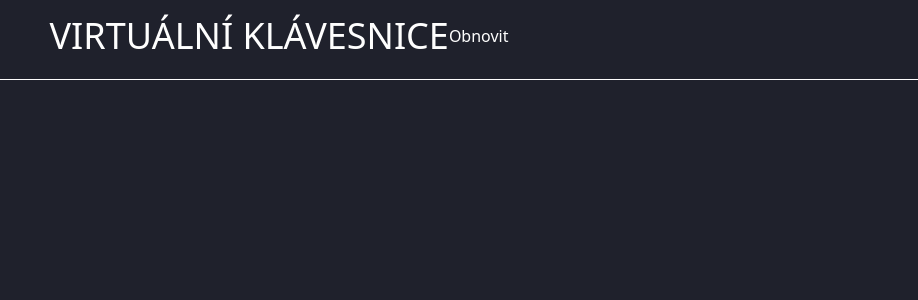
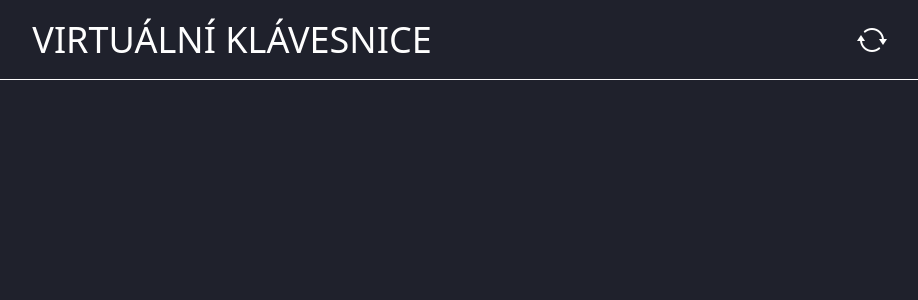
Before and after one commit to OndrejLosensky/virtual-keyboard, a React (Create React App) app: page / in a window 1280 px wide. Shown: the top 300 px of the page, without its empty margins (361-1279 px from the left). Built offline with nearby package versions, Linux system fonts and the light colour scheme; the HTML template or start-up script is replaced by a standard one.

Commit message:
nadpis v centru, tlacitko nalevo

```diff
--- a/src/header/Header.js
+++ b/src/header/Header.js
@@ -1,12 +1,17 @@
 import React from "react";
-
+import RefreshIcon from "../assets/refreshIcon.png"
 const Header = () => {
     return (
-        <div className="w-full h-[80px] border-b-[1px] border-b-foreColorWhite">
-            <div className="text-foreColorWhite flex flex-row justify-center">
-                <h1 className="uppercase text-4xl text-center py-4 font-semiBold"> Virtuální klávesnice</h1>
-                <button className=""> Obnovit </button>
-            </div>
+        <div className="w-full h-[80px] border-b-[1px] border-b-foreColorWhite flex justify-between items-center">
+
+                <h1 className="uppercase text-4xl text-center py-4 font-semiBold mx-auto text-foreColorWhite">
+                     Virtuální klávesnice
+                </h1>
+
+                <button className="px-8">
+                    <img src={RefreshIcon} alt="refresh" height={30} width={30}/>
+                </button>
+
         </div>
     )
 }
```
